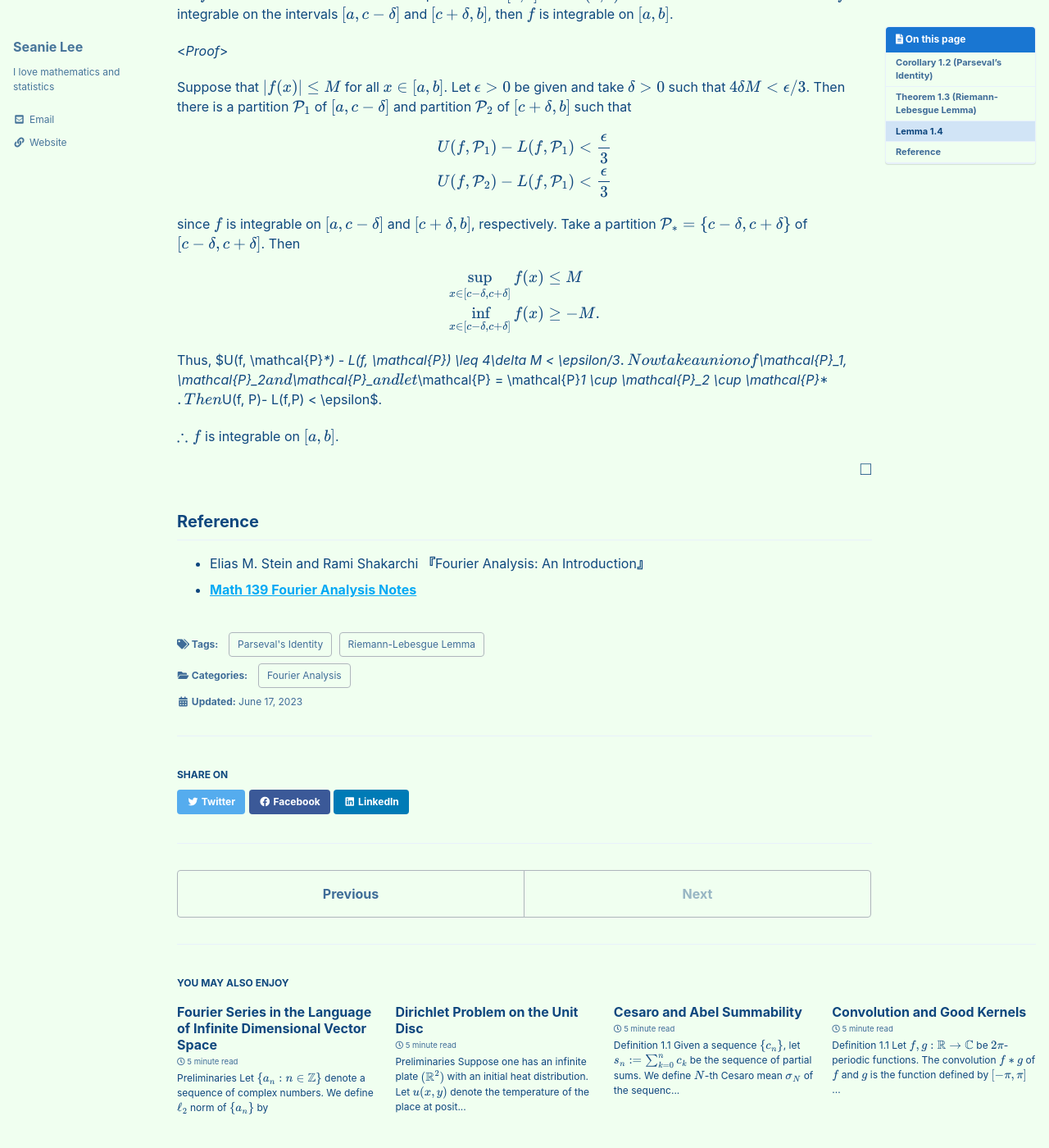
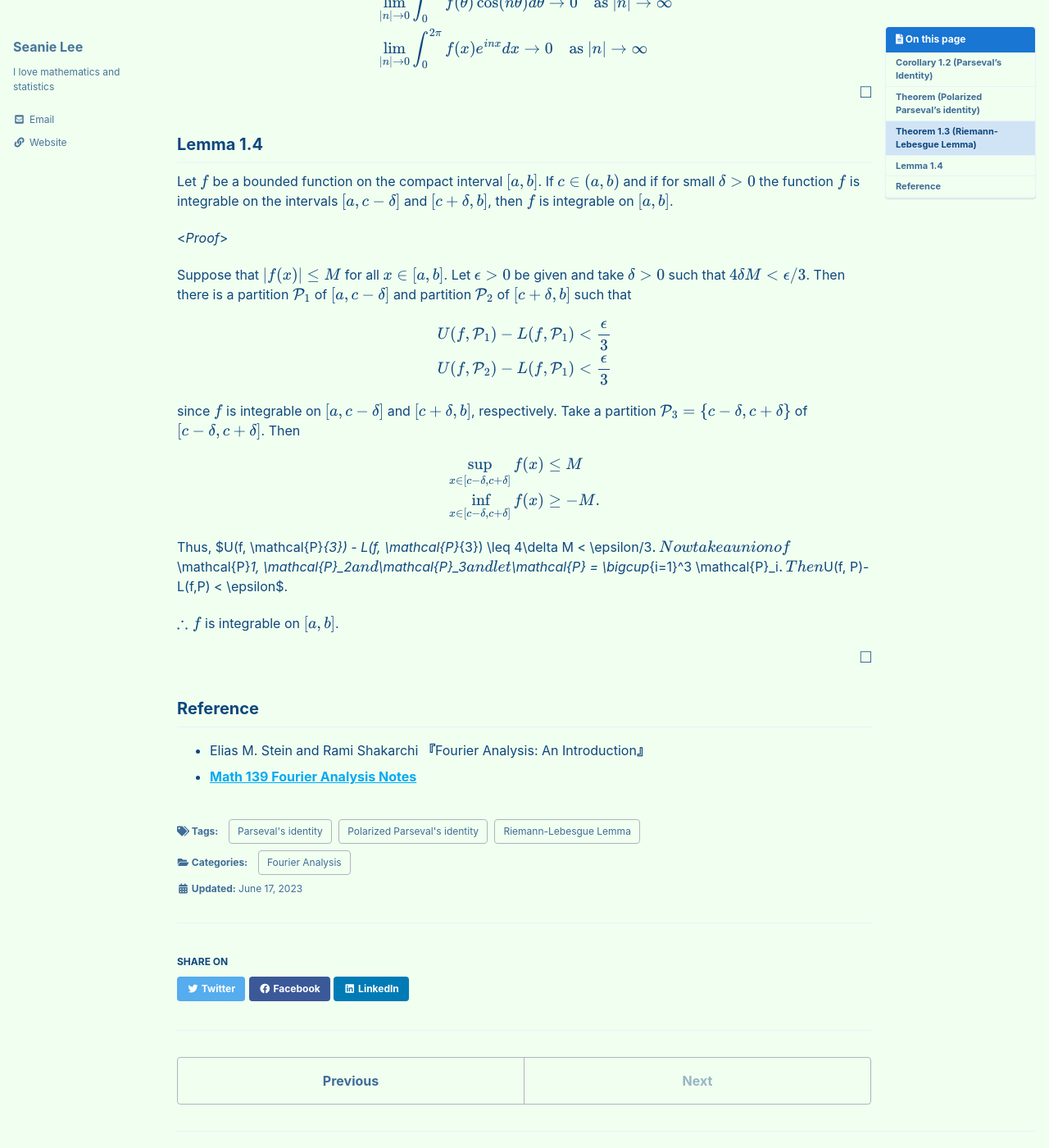
Before and after one commit to seanie12/blog, a Jekyll site: the page built from _posts/2023-06-17-L2-recovery.md, in a window 1280 px wide and 1400 px high, scrolled down 2101 px. Shown: the whole window at 82% size. Built offline with Jekyll 4.4.1, drawn with Linux system fonts in a browser that asks for light colours; cached includes are drawn as plain includes; formulas are drawn with MathJax 3; some of the changed text lies outside the part shown.

Commit message:
Update 2023-06-17-L2-recovery.md

```diff
--- a/_posts/2023-06-17-L2-recovery.md
+++ b/_posts/2023-06-17-L2-recovery.md
@@ -5,7 +5,8 @@ categories:
   - Fourier Analysis
 
 tags:
-  - Parseval's Identity
+  - Parseval's identity
+  - Polarized Parseval's identity
   - Riemann-Lebesgue Lemma
 
 
@@ -48,6 +49,16 @@ $\therefore \lVert a_n\rVert_{\ell^2}= \lVert f\rVert_{L^2}$.
 
 $$\tag*{$\square$}$$
 
+## Theorem (Polarized Parseval's identity)
+Let $f$ and $g$ be integrable on the circle, with Fourier coefficients $\\{a_n\\}$ and $\\{b_n\\}$, respectively. Then
+
+$$
+\begin{align*}
+\frac{1}{2\pi} \int_0^{2\pi} f(\theta)\overline{g(\theta)}d\theta = \sum_{n=-\infty}^\infty a_n \overline{b_n}.
+\end{align*}
+$$
+
+<*Proof*>
 
 ## Theorem 1.3 (Riemann-Lebesgue Lemma)
 If $f$ is integrable on the circle, then $\hat{f}(n) \to 0$ as $\lvert n\rvert\to\infty$.
@@ -126,7 +137,7 @@ $$
 \end{align*}
 $$
 
-since $f$ is integrable on $[a, c-\delta]$ and $[c+\delta, b]$, respectively. Take a partition $\mathcal{P}_*=\\{c-\delta, c+\delta \\}$ of $[c-\delta, c+\delta]$. Then
+since $f$ is integrable on $[a, c-\delta]$ and $[c+\delta, b]$, respectively. Take a partition $\mathcal{P}_3=\\{c-\delta, c+\delta \\}$ of $[c-\delta, c+\delta]$. Then
 
 $$
 \begin{align*}
@@ -135,7 +146,7 @@ $$
 \end{align*}
 $$
 
-Thus, $U(f, \mathcal{P}_*) - L(f, \mathcal{P}_*) \leq 4\delta M < \epsilon/3$. Now take a union of $\mathcal{P}_1, \mathcal{P}_2$ and $\mathcal{P}_*$ and let $\mathcal{P} = \mathcal{P}_1 \cup \mathcal{P}_2 \cup \mathcal{P}_*$. Then $U(f, P)- L(f,P) < \epsilon$.
+Thus, $U(f, \mathcal{P}_{3}) - L(f, \mathcal{P}_{3}) \leq 4\delta M < \epsilon/3$. Now take a union of $\mathcal{P}_1, \mathcal{P}_2$ and $\mathcal{P}_3$ and let $\mathcal{P} = \bigcup_{i=1}^3  \mathcal{P}_i$. Then $U(f, P)- L(f,P) < \epsilon$.
 
 $\therefore f$ is integrable on $[a,b]$.
 
```
